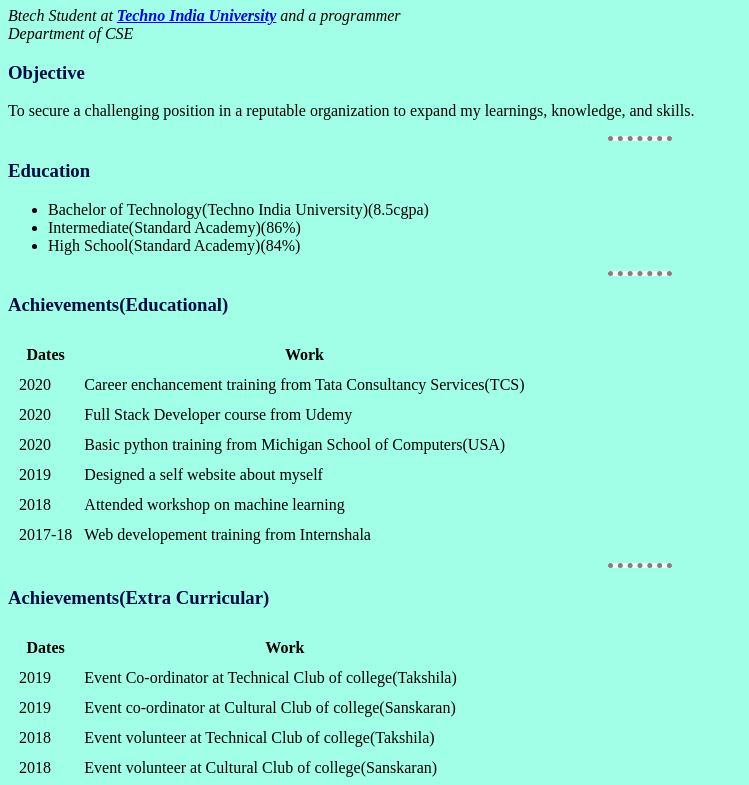
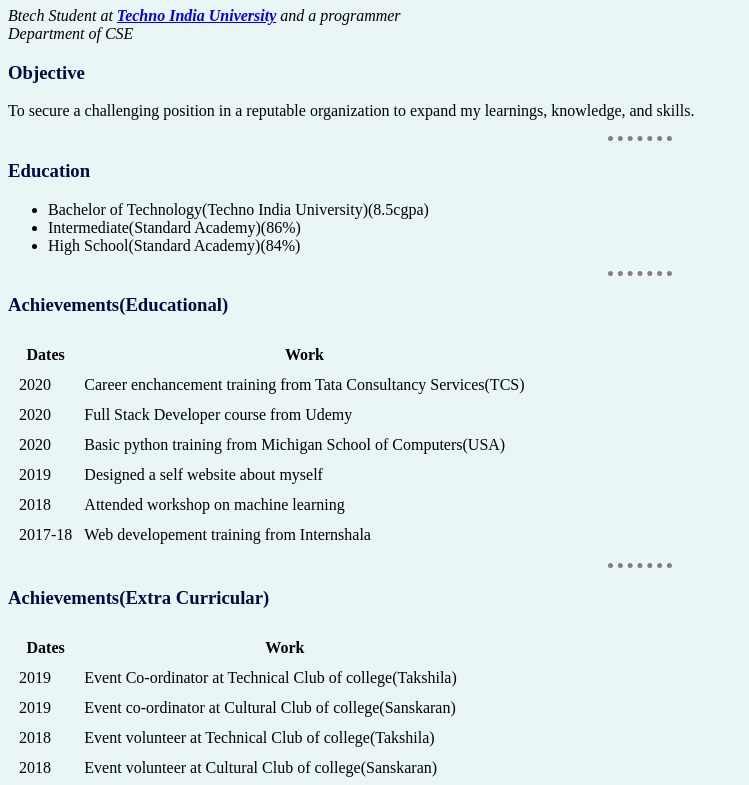
Before and after one commit to PratikshitC/Pratikshit, a plain HTML site: page index.html in a window 1280 px wide. Shown: the part 213-998 px from the top of the page, without its empty margins (0-749 px from the left). Drawn offline with Linux system fonts and the light colour scheme.

Commit message:
Update styles.css

```diff
--- a/css/styles.css
+++ b/css/styles.css
@@ -1,6 +1,6 @@
 body
         {
-            background-color: #a0ffe6;
+            background-color: #eaf6f6;
         }
  hr
         {
```
